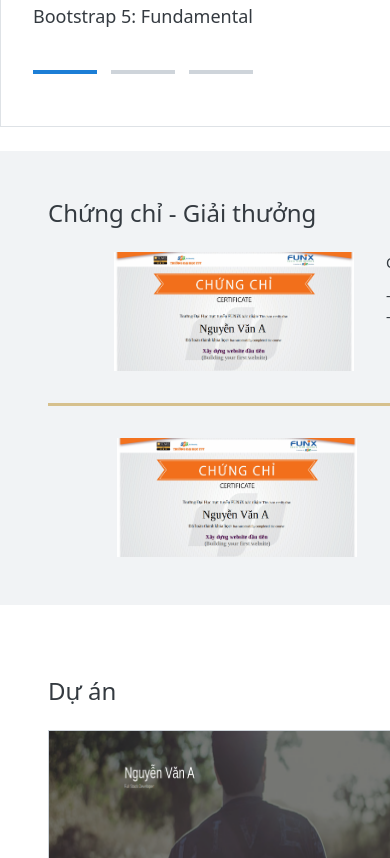
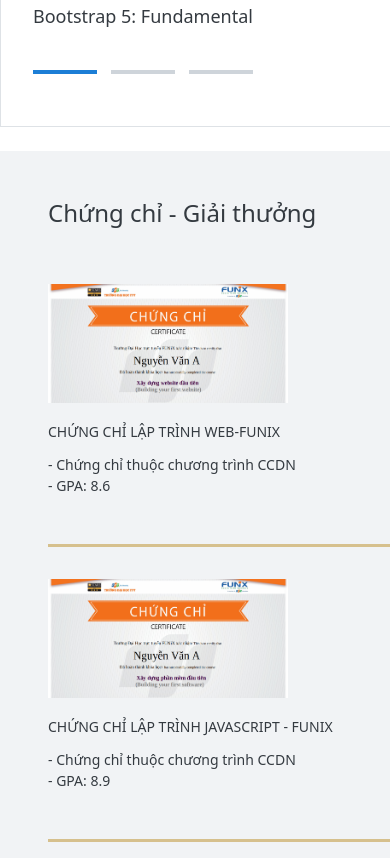
Before and after one commit to VuHuyQuang278/Assignment-03-Stater, a plain HTML site: page index.html in a window 390 px wide. Shown: the part 4266-5124 px from the top of the page. Drawn offline with nearby package versions, Linux system fonts and the light colour scheme.

Commit message:
Responsive Certificate

```diff
--- a/css/mobile.css
+++ b/css/mobile.css
@@ -28,4 +28,31 @@
         width: 450px;
         grid-template-columns: 1fr;
     }
+
+    /* CERTIFICATE */
+
+    .cert-container {
+        width: 450px;
+    }
+
+    .cert-content {
+        grid-template-columns: 1fr;
+    }
+
+    .cert {
+        flex-direction: column;
+        justify-content: flex-start;
+        gap: 18px;
+    }
+
+    .cert-2,
+    .cert-1 {
+        padding-left: 0;
+        padding-top: 32px;
+    }
+
+    .cert-2::before {
+        content: "";
+        display: none;
+    }
 }
--- a/css/style.css
+++ b/css/style.css
@@ -315,6 +315,7 @@ body {
 
 .cert-2 {
     padding-left: 32px;
+    position: relative;
 }
 
 .cert-2::before {
@@ -325,6 +326,7 @@ body {
     margin-right: 10px;
     width: 3px;
 }
+
 .cert-3 {
     padding-top: 32px;
     padding-left: 16px;
--- a/css/tablet.css
+++ b/css/tablet.css
@@ -35,7 +35,6 @@
 
     .about-container {
         width: 700px;
-        margin: 0 auto;
     }
 
     .target p {
@@ -48,4 +47,31 @@
         width: 700px;
         grid-template-columns: repeat(2, 1fr);
     }
+
+    /* CERTIFICATE */
+
+    .cert-container {
+        width: 700px;
+    }
+
+    .cert {
+        flex-direction: column;
+        justify-content: flex-start;
+        gap: 18px;
+    }
+
+    .cert-2::before {
+        content: "";
+        background-color: #d6c08d;
+        display: inline-block;
+        position: absolute;
+        top: 0;
+        left: 0;
+        height: 250px;
+        width: 2px;
+    }
+
+    .cert-3 {
+        padding-left: 0;
+    }
 }
```
